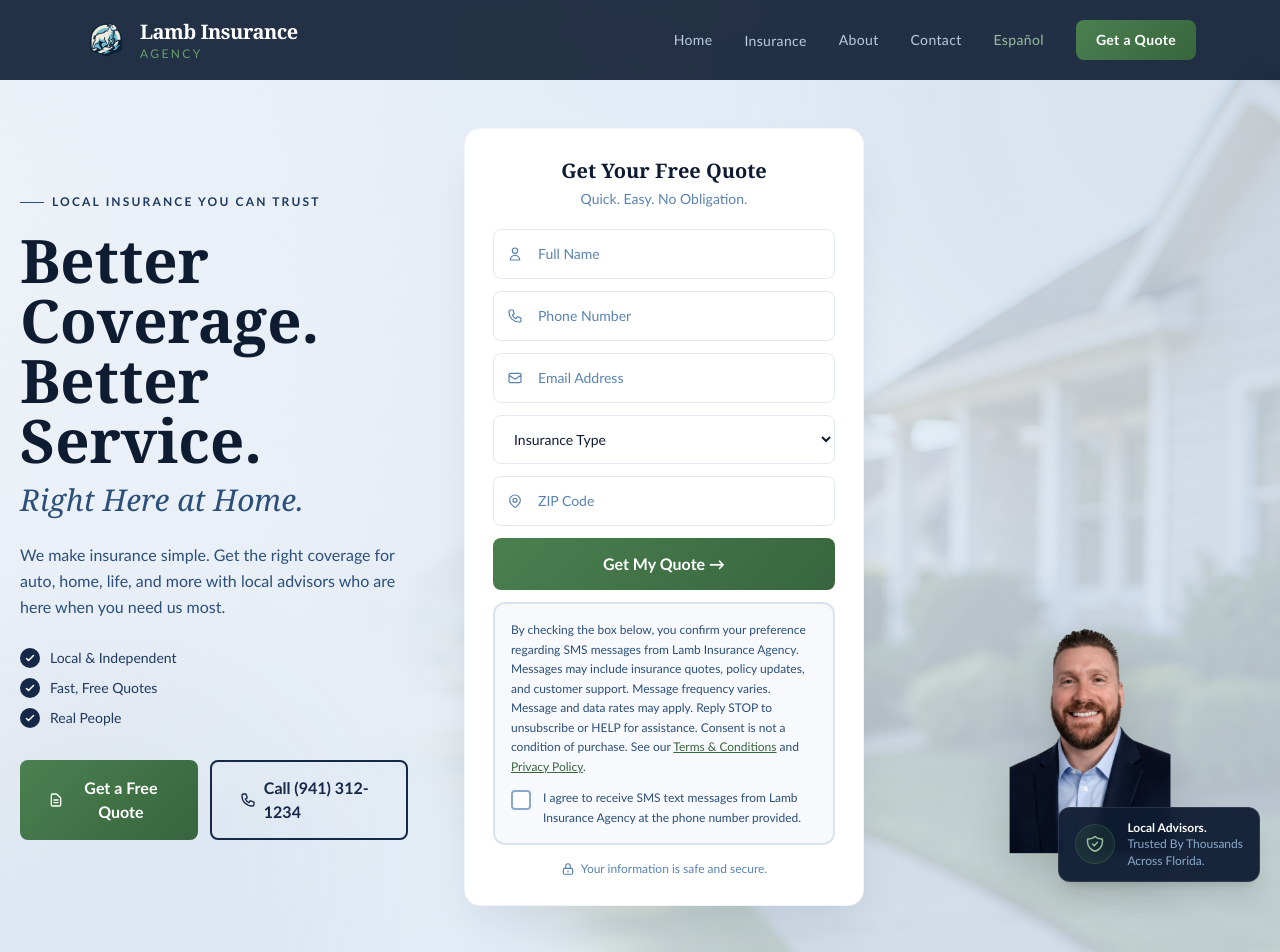
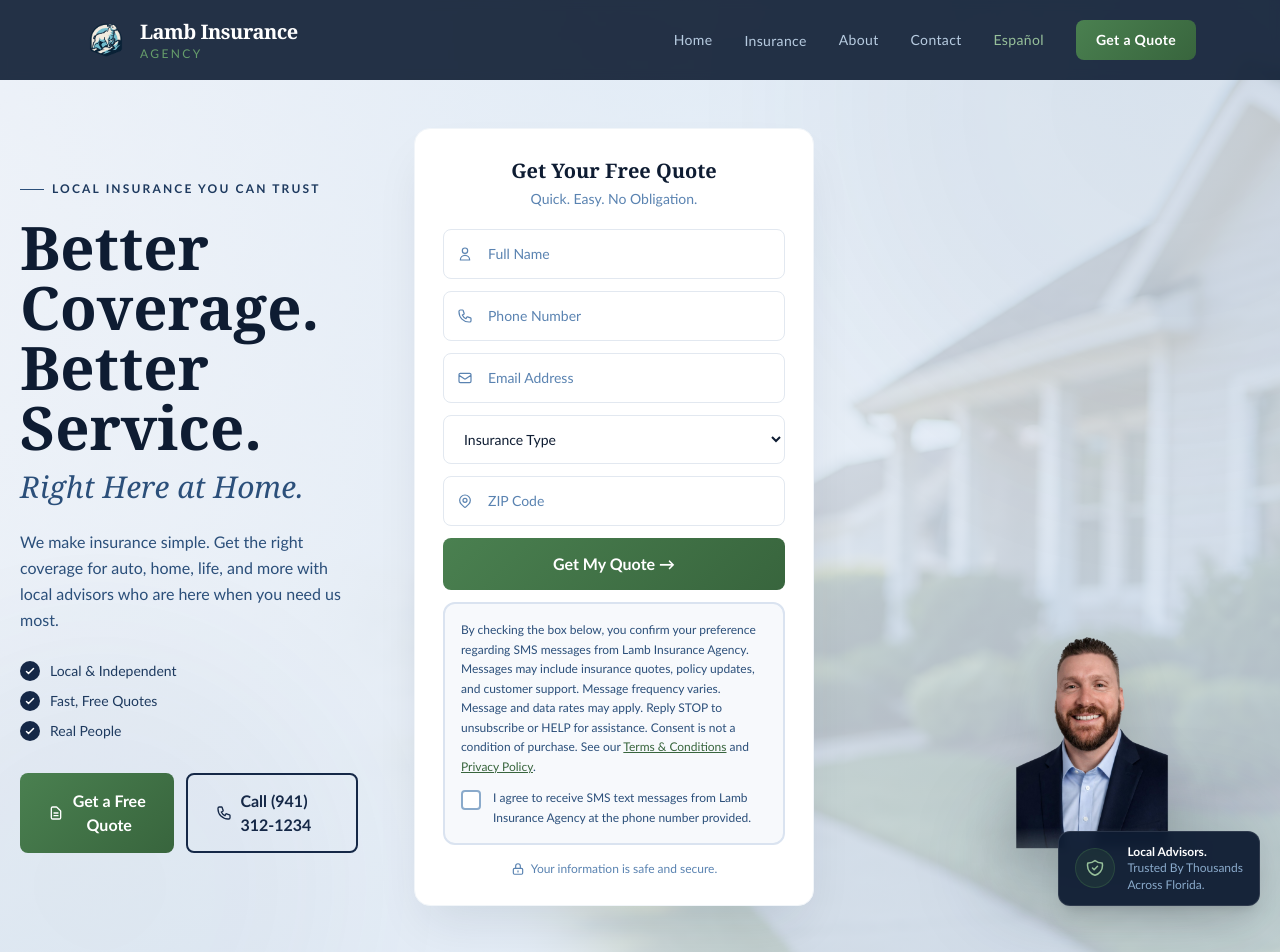
Before and after one commit to abrahamqdiaz-a11y/CodyLambinsurance, a Next.js app: page / in a window 1280 px wide. Shown: the top 952 px of the page. Built offline with nearby package versions, Linux system fonts and the light colour scheme.

Commit message:
Adjust hero portrait placement to match reference layout

```diff
--- a/app/page.tsx
+++ b/app/page.tsx
@@ -513,7 +513,7 @@
 
       <div className="relative z-10 max-w-7xl mx-auto px-5 pt-24 pb-14 md:pt-32 md:pb-20">
         {/* ── Three-column grid (desktop) / stacked (mobile) ── */}
-        <div className="flex flex-col gap-8 lg:grid lg:grid-cols-[1fr_400px_340px] lg:gap-10 xl:gap-14 lg:items-center">
+        <div className="flex flex-col gap-8 lg:grid lg:grid-cols-[1fr_400px_390px] lg:gap-10 xl:gap-14 lg:items-center">
 
           {/* ── Col 1: Left copy ── */}
           <div>
@@ -589,18 +589,23 @@
           </div>
 
           {/* ── Col 3: Agent photo + trust badge (desktop only) ── */}
-          <div className="hidden lg:flex flex-col items-end self-stretch relative">
-            <div className="relative w-full h-full flex items-end justify-center">
+          <div className="hidden lg:flex flex-col items-end justify-end self-stretch relative">
+            <div className="relative w-full h-full flex items-end justify-end pr-2 pb-2">
+              <div
+                className="absolute right-0 bottom-0 w-[270px] h-24 rounded-full bg-navy-900/20 blur-2xl"
+                aria-hidden="true"
+              />
               <Image
                 src="/Untitled design (16).png"
                 alt="Cody Lamb, local insurance advisor serving Sarasota, FL"
-                width={380}
-                height={520}
-                className="object-contain object-bottom w-full max-h-[520px] drop-shadow-2xl"
+                width={320}
+                height={430}
+                className="object-contain object-bottom w-full max-w-[320px] drop-shadow-2xl"
+                style={{ maskImage: "linear-gradient(to bottom, black 78%, transparent 100%)" }}
                 priority
               />
               {/* Floating trust badge */}
-              <div className="absolute bottom-6 right-0 max-w-[210px]">
+              <div className="absolute bottom-0 right-0 max-w-[210px]">
                 <TrustBadge />
               </div>
             </div>
@@ -609,13 +614,14 @@
 
         {/* ── Mobile-only: Agent photo + trust badge (below form) ── */}
         <div className="lg:hidden mt-8 flex flex-col items-center gap-4">
-          <div className="w-full max-w-[280px]">
+          <div className="w-full max-w-[300px]">
             <Image
               src="/Untitled design (16).png"
               alt="Cody Lamb, local insurance advisor serving Sarasota, FL"
-              width={280}
-              height={380}
+              width={300}
+              height={400}
               className="object-contain w-full drop-shadow-xl"
+              style={{ maskImage: "linear-gradient(to bottom, black 80%, transparent 100%)" }}
             />
           </div>
           <div className="w-full max-w-sm">
```
